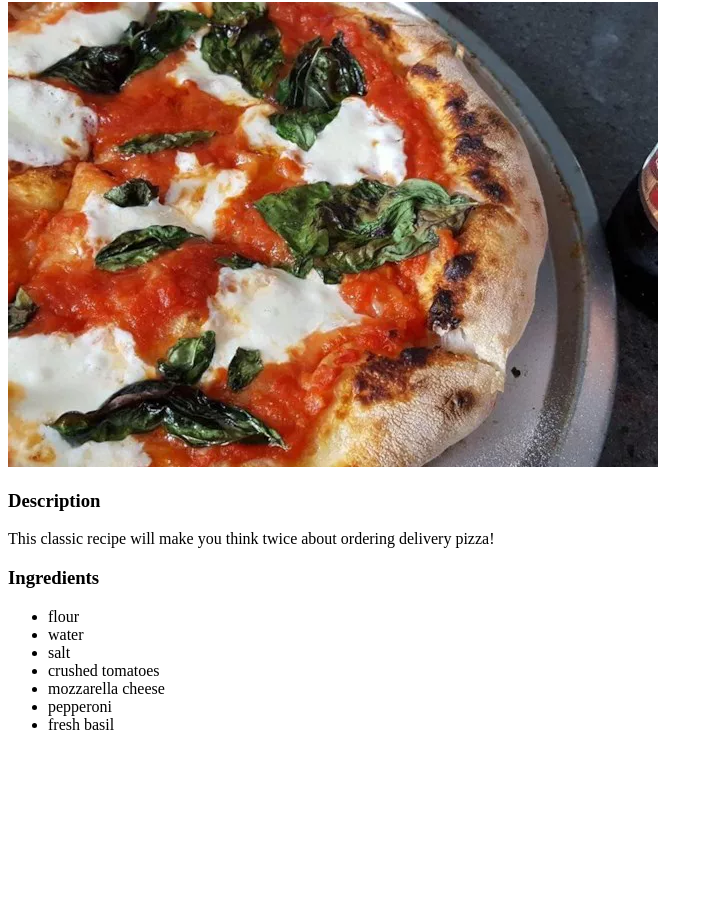
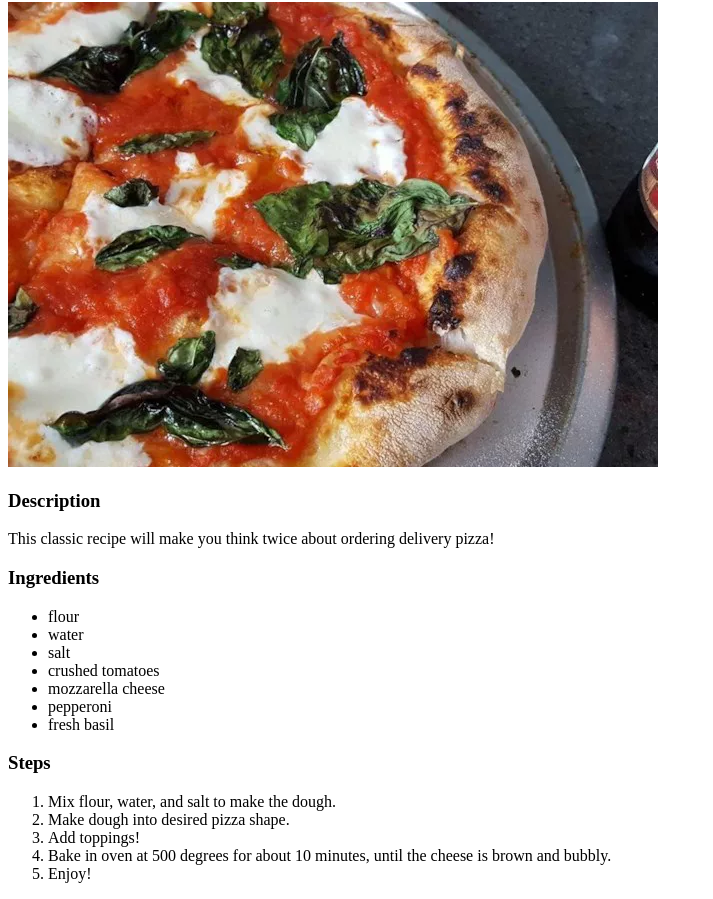
Before and after one commit to fitzs1jm/odin-recipes, a plain HTML site: page recipes/pizza.html in a window 1280 px wide. Shown: the part 78-977 px from the top of the page, without its empty margins (0-713 px from the left). Before the commit the page ends 828 px from the top, so only its background shows below. Drawn offline with Linux system fonts and the light colour scheme.

Commit message:
add STEPS to pizza recipe

```diff
--- a/recipes/pizza.html
+++ b/recipes/pizza.html
@@ -28,6 +28,16 @@
                 <li>fresh basil</li>
             </ul>
         </div>
+        <h3>Steps</h3>
+        <div class="section">
+            <ol>
+                <li>Mix flour, water, and salt to make the dough.</li>
+                <li>Make dough into desired pizza shape.</li>
+                <li>Add toppings!</li>
+                <li>Bake in oven at 500 degrees for about 10 minutes, until the cheese is brown and bubbly.</li>
+                <li>Enjoy!</li>
+            </ol>
+        </div>
 
     </div>
 
```
